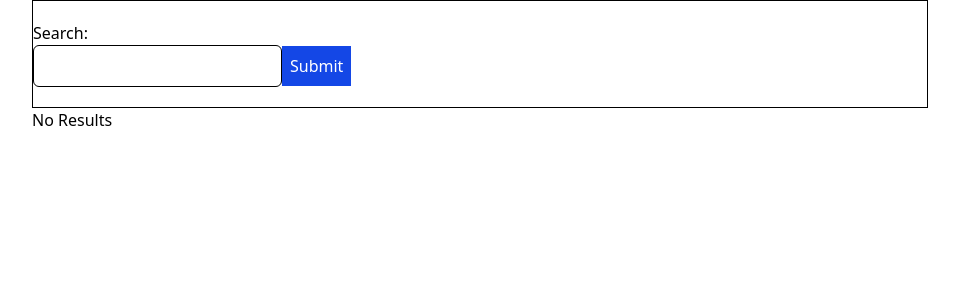
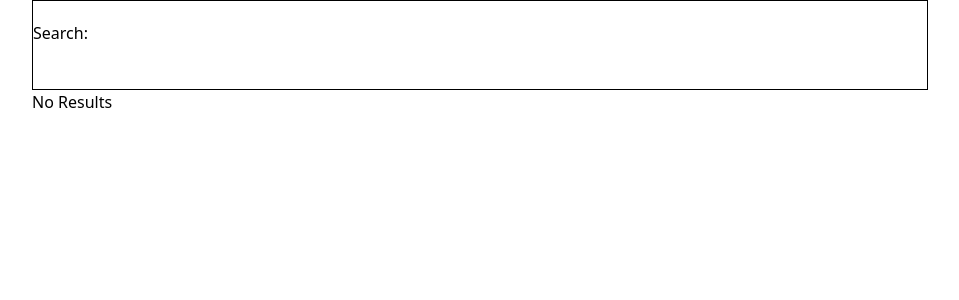
Before and after one commit to rorisangputu/Finance-App-Csharp, a React (Vite) app in the folder frontend/: page / in a window 1280 px wide. Shown: the top 300 px of the page, without its empty margins (160-1119 px from the left). Built offline with nearby package versions, Linux system fonts and the light colour scheme.

Commit message:
fix: update Search component to use onSearchSubmit and handleSearchChange props for improved functionality

```diff
--- a/frontend/src/Components/Search/Search.tsx
+++ b/frontend/src/Components/Search/Search.tsx
@@ -1,24 +1,18 @@
 import {  type ChangeEvent, type SyntheticEvent } from 'react'
 
 interface searchProps {
-    onClick: (e: SyntheticEvent) => void,
-    handleChange:(e: ChangeEvent<HTMLInputElement>) => void,
+    onSearchSubmit: (e: SyntheticEvent) => void,
+    handleSearchChange:(e: ChangeEvent<HTMLInputElement>) => void,
     search: string
 }
-const Search = ({onClick, handleChange, search}:searchProps) => {
+const Search = ({onSearchSubmit, handleSearchChange, search}:searchProps) => {
 
   return (
     <div className='border py-5'>
-        <h1>Search:</h1>
-        <form action="">
-            <input
-                type="text"
-                value={search}
-                onChange={(e) => handleChange(e)}
-                className='border rounded-md p-2'
-            />
-            <button onClick={(e) => onClick(e)} className='bg-blue-700 text-white p-2'>Submit</button>
-        </form>
+      <h1>Search:</h1>
+      <form onSubmit={onSearchSubmit}>
+          <input value={search} onChange={handleSearchChange} />
+      </form>
     </div>
   )
 };
```
